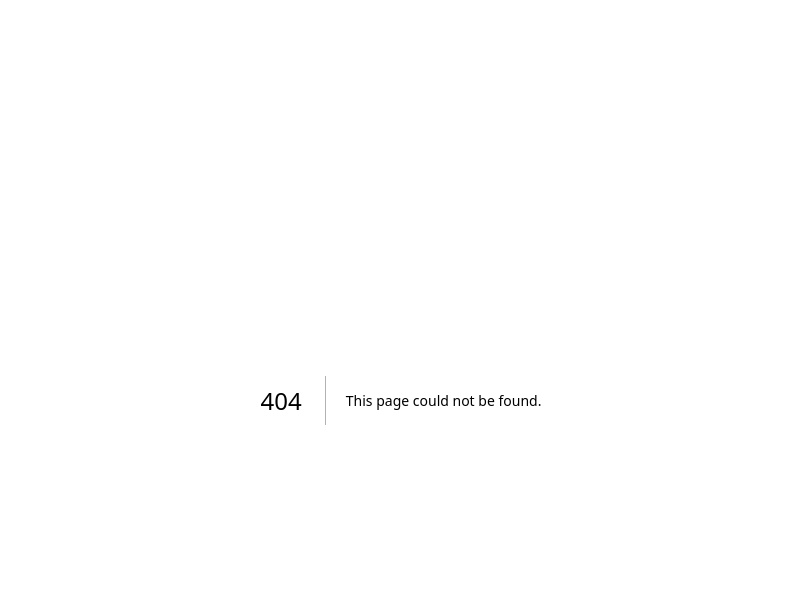
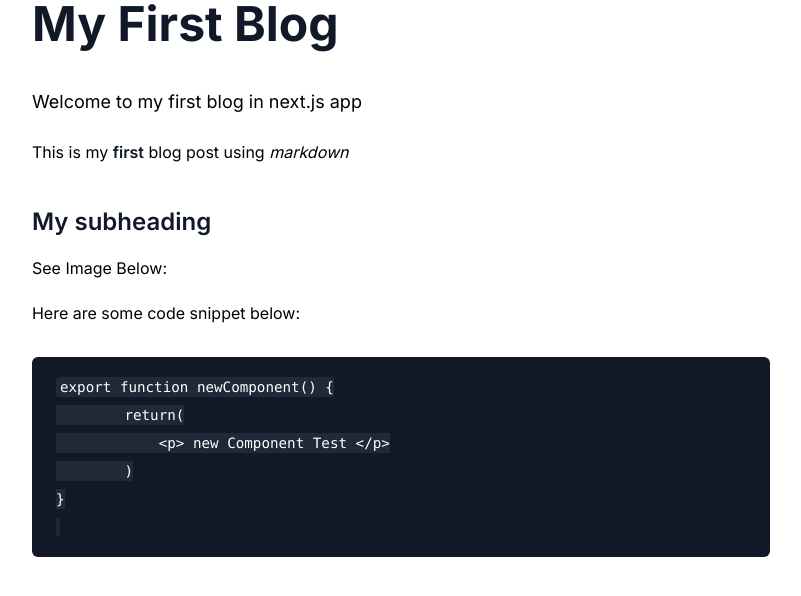
Before and after one commit to Ashish-100-tiwari/datascienceclub, a Next.js app: page /learning/first.blog in a window 1280 px wide. Before the commit this address had no page. Shown: the top 596 px of the page, without its empty margins (239-1040 px from the left). Built offline with nearby package versions, Linux system fonts and the light colour scheme.

Commit message:
DSC-AT-Learning-routes

```diff
--- /dev/null
+++ b/src/app/(root)/learning/[slug]/page.jsx
@@ -0,0 +1,56 @@
+import fs from 'fs';
+import path from 'path';
+import matter from 'gray-matter';
+import { MDXRemote } from 'next-mdx-remote/rsc';
+
+export async function generateStaticParams() {
+  const files = fs.readdirSync(path.join('learning'));
+
+  const paths = files.map((filename) => ({
+    slug: filename.replace('.mdx', ''),
+  }));
+
+  return paths;
+}
+
+function getPost(params) {
+  const { slug } = params;
+  const markdownFile = fs.readFileSync(path.join('learning', slug + '.mdx'), 'utf-8');
+
+  const { data: frontMatter, content } = matter(markdownFile);
+
+  return {
+    frontMatter,
+    slug,
+    content,
+  };
+}
+
+export default function Page({ params }) {
+  const props = getPost(params);
+
+  return (
+    <article className="prose prose-sm md:prose-base lg:prose-lg mx-auto bg-white text-black">
+      <h1 className="text-5xl font-bold">{props.frontMatter.title}</h1>
+      <p className="text-lg mt-2">{props.frontMatter.description}</p>
+      <MDXRemote
+        source={props.content}
+        components={{
+          h2: ({ children }) => <h2 className="text-3xl font-bold">{children}</h2>,
+          h3: ({ children }) => <h3 className="text-2xl font-semibold">{children}</h3>,
+          p: ({ children }) => <p className="text-base">{children}</p>,
+          code: ({ children }) => (
+            <code className="bg-gray-800 text-white rounded px-1 py-0.5">
+              {children}
+            </code>
+          ),
+          pre: ({ children }) => (
+            <pre className="bg-gray-900 text-white rounded-lg p-4 overflow-auto">
+              {children}
+            </pre>
+          ),
+        }}
+      />
+    </article>
+  );
+}
--- a/src/app/(root)/learning/page.jsx
+++ b/src/app/(root)/learning/page.jsx
@@ -11,7 +11,7 @@ import { useEffect, useState } from 'react';
 async function fetchlearning() {
   try {
     const res = await fetch(`${process.env.NEXT_PUBLIC_BASE_URL}/api/learning`, {
-      cache: 'no-store', // Ensure fresh data
+      cache: 'no-store',
     });
     if (!res.ok) {
       throw new Error('Failed to fetch blogs');
@@ -39,9 +39,9 @@ const Page = () => {
   return (
     <div>
       <Navbar setDarkMode={setDarkMode} darkMode={darkMode} />
-      <section className='py-10'>
+      <section className='py-10 ml-20'>
         <h2 className='text-2xl font-bold'>Learning</h2>
-        <div className='py-2'>
+        <div className='py-2 ml-20'>
           {learning.map((learning) => (
             <Link href={'/learning/' + learning.slug} passHref key={learning.slug}>
               <div className='py-2 flex justify-between items-center gap-2'>
--- a/src/components/header/header.jsx
+++ b/src/components/header/header.jsx
@@ -8,16 +8,7 @@ const Header = () => {
 
   return (
     <>
-      <div
-        className={`flex items-center h-[400px] justify-center ${
-          darkMode ? 'bg-gray-900 text-white' : 'bg-slate-100 text-gray-800'
-        }`}
-      >
-        <div className="text-center">
-          <h1 className="text-4xl font-bold mb-4">Welcome to Data Science Club</h1>
-          <p className="text-lg">Learning Platform For Future Scientists.</p>
-        </div>
-      </div>
+
       {/* Space-themed Complex Animation */}
       <div className="relative w-full h-screen bg-gradient-to-b from-blue-900 to-black overflow-hidden flex justify-center items-center text-white">
         {/* Central Student Face */}
@@ -53,6 +44,16 @@ const Header = () => {
           </div>
         </div>
       </div>
+      <div
+        className={`flex items-center h-[400px] justify-center ${
+          darkMode ? 'bg-gray-900 text-white' : 'bg-slate-100 text-gray-800'
+        }`}
+      >
+        <div className="text-center">
+          <h1 className="text-4xl font-bold mb-4">Welcome to Data Science Club</h1>
+          <p className="text-lg">Learning Platform For Future Scientists.</p>
+        </div>
+      </div>
     </>
   );
 };
--- a/src/components/navbar/nav.jsx
+++ b/src/components/navbar/nav.jsx
@@ -1,7 +1,7 @@
 "use client"
 import Image from "next/image";
 import Link from "next/link";
-import dsc from '../../assets/jpeg/dsc.jpg'
+import dsc from '../../assets/jpeg/dsc.jpg';
 import React, { useState } from "react";
 
 const Navbar = ({ darkMode, setDarkMode }) => {
```
Also changed, not shown: learning/third.blog.mdx (added, +8 -0 lines).
